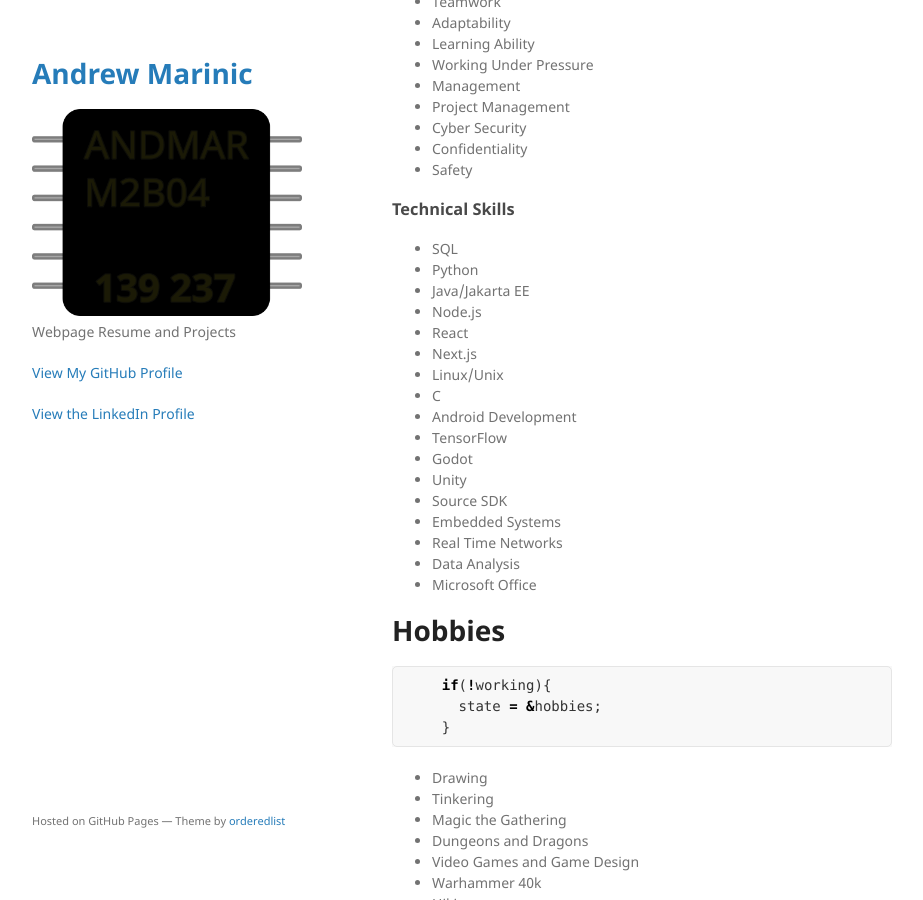
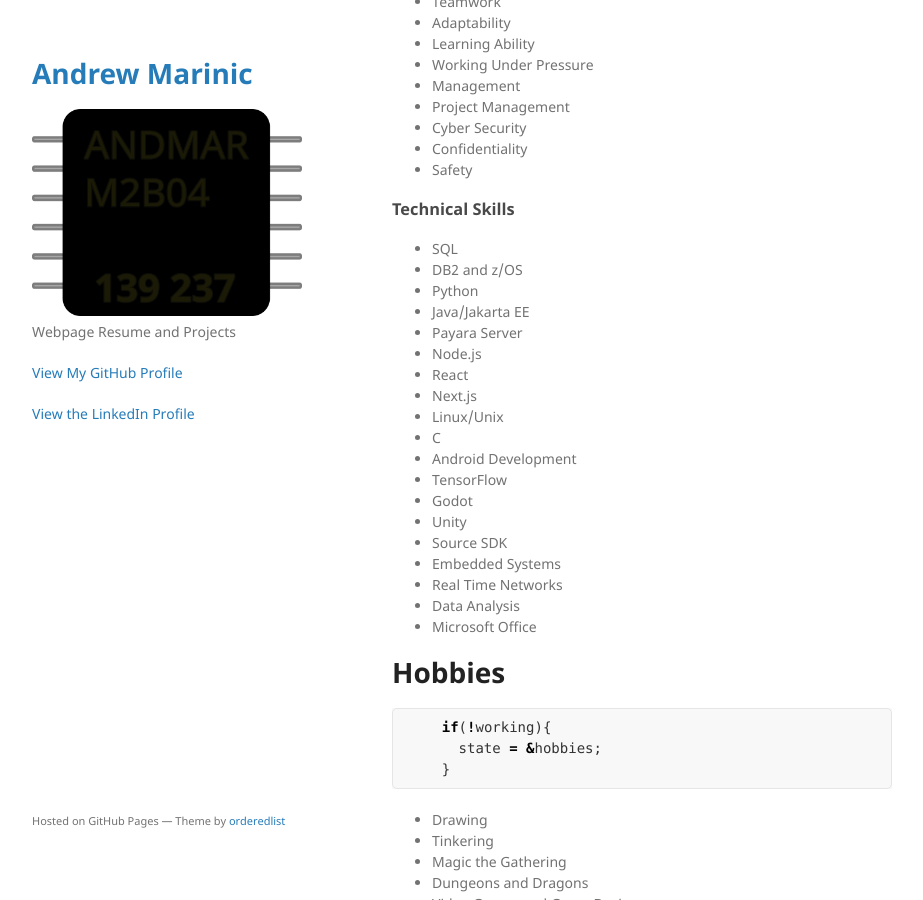
Before and after one commit to AMarinic92/AMarinic92.github.io, a Jekyll site: the page built from index.md, in a window 1280 px wide and 900 px high, scrolled down 2451 px. Shown: the whole window, without its empty margins (178-1101 px from the left). Built offline with Jekyll 4.4.1, drawn with Linux system fonts in a browser that asks for light colours; our own code applies the rules of GitHub Pages for plain Markdown files.

Commit message:
Update index.md

```diff
--- a/index.md
+++ b/index.md
@@ -78,8 +78,10 @@ A simple Android application designed for developers to track bugs. The group pr
 
 ### Technical Skills
 * SQL
+* DB2 and z/OS
 * Python
 * Java/Jakarta EE
+* Payara Server
 * Node.js
 * React
 * Next.js
```
